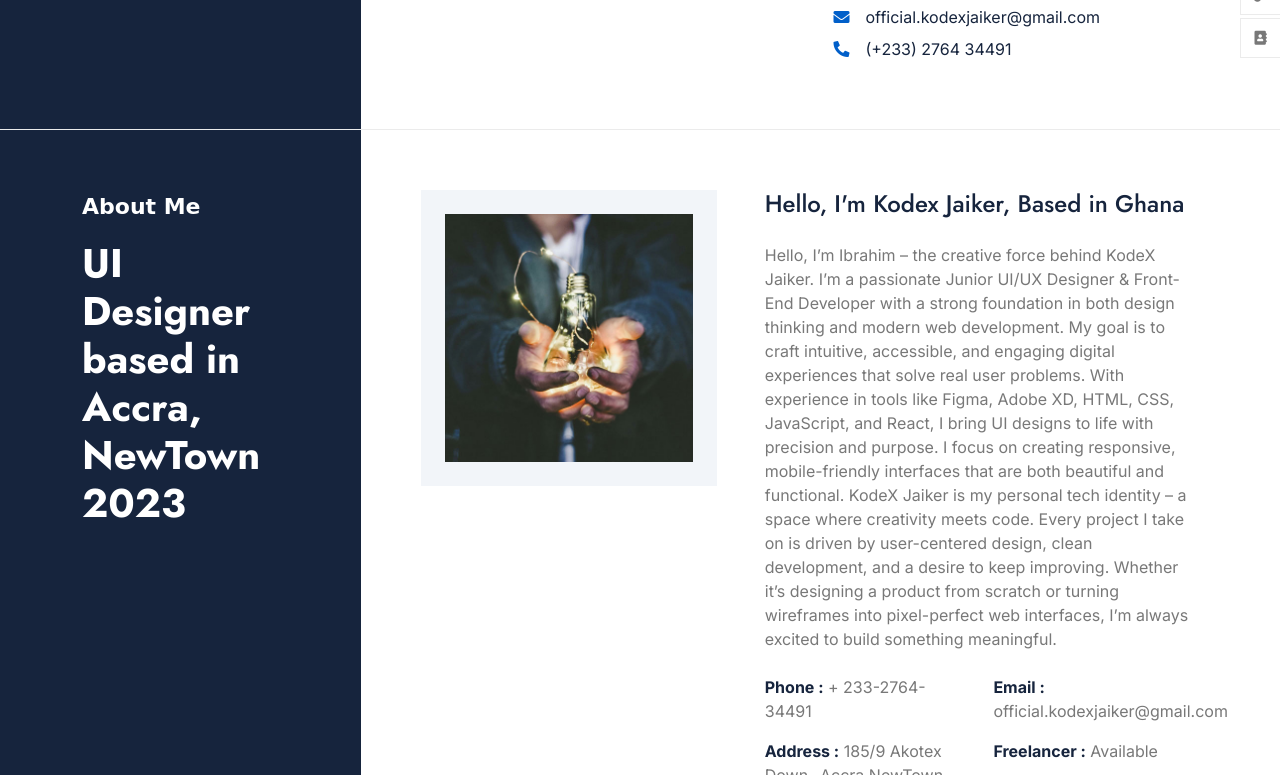
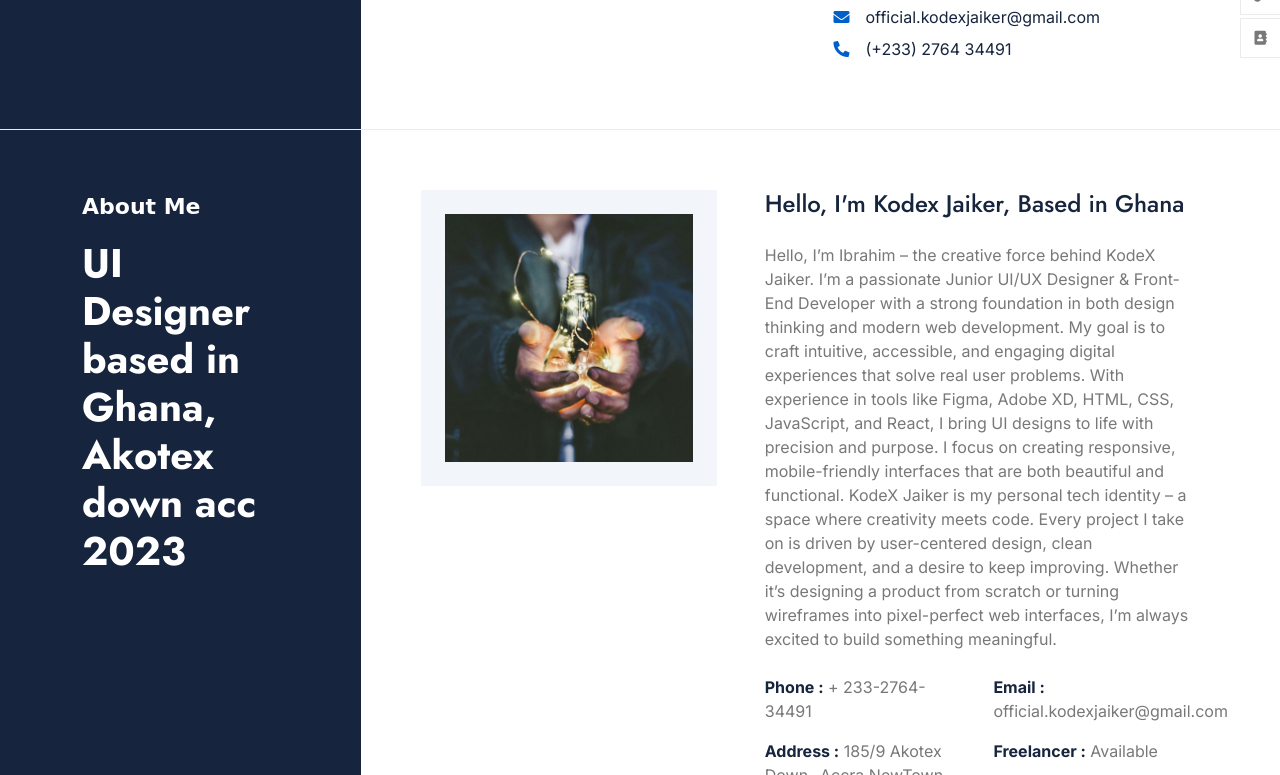
Before and after one commit to KodexJaiker/KodexJaiker, a plain HTML site: page index.html in a window 1280 px wide. Shown: the part 447-1222 px from the top of the page. Drawn offline with nearby package versions, Linux system fonts and the light colour scheme; a web font is replaced by a local one.

Commit message:
Update index.html

```diff
--- a/index.html
+++ b/index.html
@@ -102,7 +102,7 @@
                         <div class="about-header bg-dark h-100 pt-6 pe-6 pb-6">
                             <div class="text-start d-flex flex-column justify-content-center wow fadeInUp" data-wow-delay="0.1s">
                                 <p class="text-white sub-title">About Me</p>
-                                <h1 class="display-6 text-white mb-0">UI Designer based in Accra, NewTown 2023</h1>
+                                <h1 class="display-6 text-white mb-0">UI Designer based in Ghana, Akotex down acc 2023</h1>
                             </div>
                         </div>
                     </div>
```
